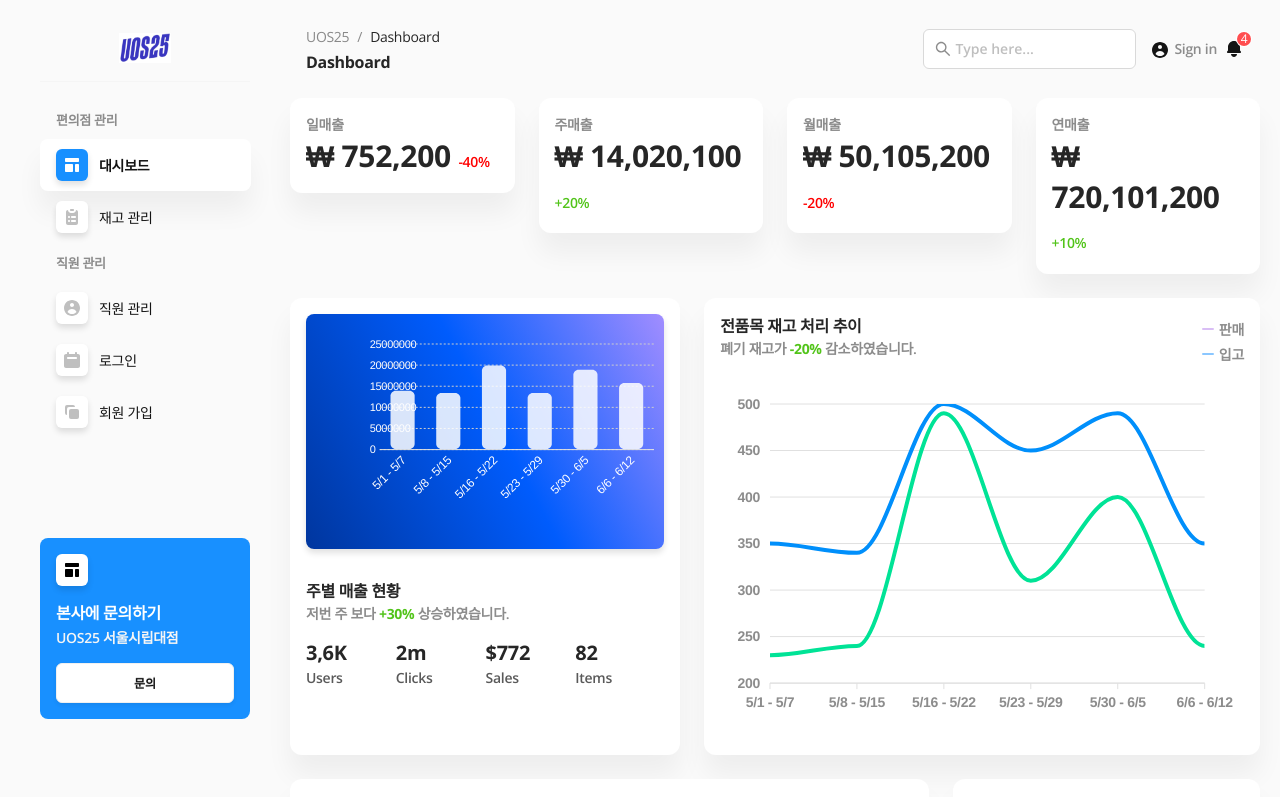
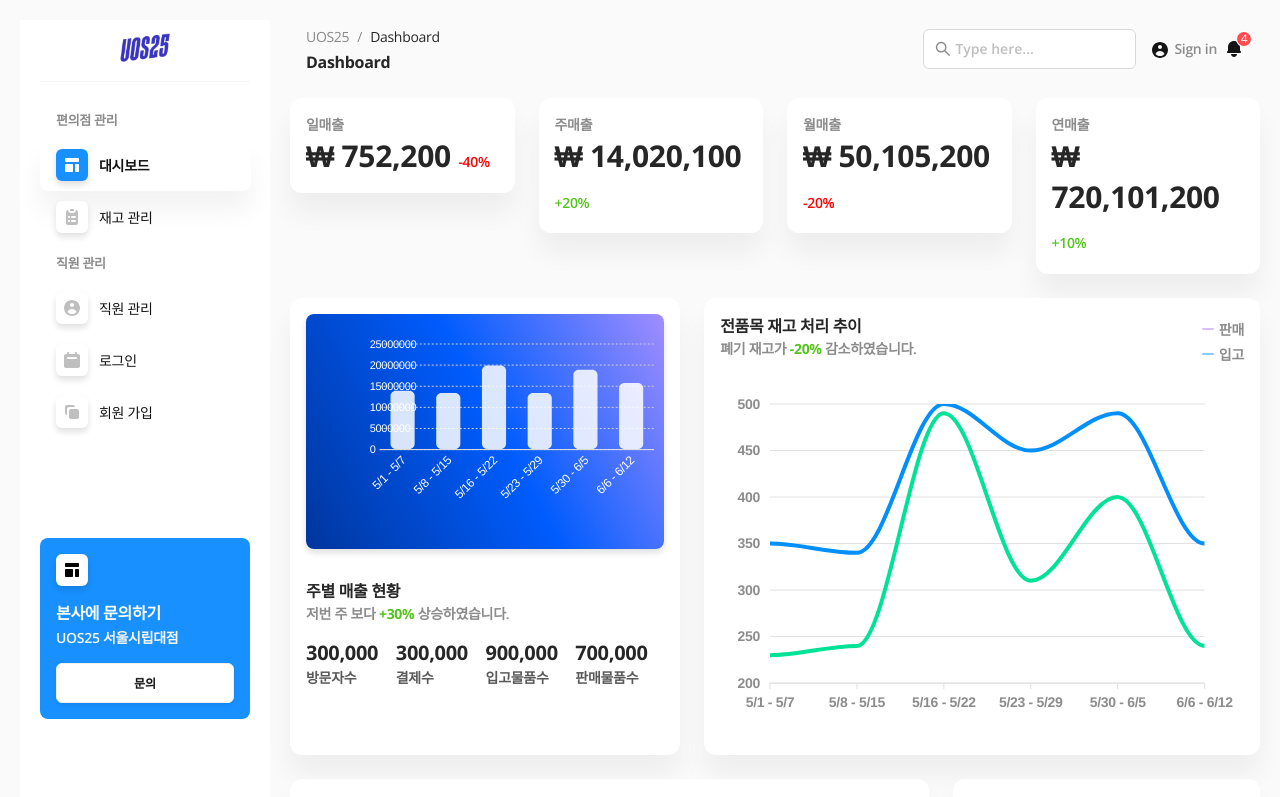
Before and after one commit to DB-Design-Convenience-Store/frontend2, a React (Create React App) app: page /dashboard in a window 1280 px wide. Shown: the top 797 px of the page. Built offline with nearby package versions, Linux system fonts and the light colour scheme.

Commit message:
refactor: removed unnecessary states

```diff
--- a/src/components/chart/EChart.js
+++ b/src/components/chart/EChart.js
@@ -8,20 +8,20 @@ function EChart() {
 
   const items = [
     {
-      Title: '3,6K',
-      user: 'Users',
+      value: '300,000',
+      title: '방문자수',
     },
     {
-      Title: '2m',
-      user: 'Clicks',
+      value: '300,000',
+      title: '결제수',
     },
     {
-      Title: '$772',
-      user: 'Sales',
+      value: '900,000',
+      title: '입고물품수',
     },
     {
-      Title: '82',
-      user: 'Items',
+      value: '700,000',
+      title: '판매물품수',
     },
   ];
 
@@ -39,8 +39,8 @@ function EChart() {
           {items.map((v, index) => (
             <Col xs={6} xl={6} sm={6} md={6} key={index}>
               <div className="chart-visitor-count">
-                <Title level={4}>{v.Title}</Title>
-                <span>{v.user}</span>
+                <Title level={4}>{v.value}</Title>
+                <span>{v.title}</span>
               </div>
             </Col>
           ))}
--- a/src/components/layout/Main.js
+++ b/src/components/layout/Main.js
@@ -1,6 +1,6 @@
-import React, { useState, useEffect } from 'react';
+import React from 'react';
 import { useLocation } from 'react-router-dom';
-import { Layout, Drawer, Affix } from 'antd';
+import { Layout, Affix } from 'antd';
 import Sidenav from './Sidenav';
 import Header from './Header';
 import Footer from './Footer';
@@ -8,95 +8,27 @@ import Footer from './Footer';
 const { Header: AntHeader, Content, Sider } = Layout;
 
 function Main({ children }) {
-  const [visible, setVisible] = useState(false);
-  const [placement, setPlacement] = useState('right');
-  const [sidenavColor, setSidenavColor] = useState('#1890ff');
-  const [sidenavType, setSidenavType] = useState('transparent');
-  const [fixed, setFixed] = useState(false);
-
-  const openDrawer = () => setVisible(!visible);
-  const handleSidenavType = (type) => setSidenavType(type);
-  const handleSidenavColor = (color) => setSidenavColor(color);
-  const handleFixedNavbar = (type) => setFixed(type);
-
   let { pathname } = useLocation();
   pathname = pathname.replace('/', '');
 
-  useEffect(() => {
-    if (pathname === 'rtl') {
-      setPlacement('left');
-    } else {
-      setPlacement('right');
-    }
-  }, [pathname]);
-
   return (
-    <Layout
-      className={`layout-dashboard ${pathname === 'profile' ? 'layout-profile' : ''}
-        ${pathname === 'rtl' ? 'layout-dashboard-rtl' : ''}`}
-    >
-      <Drawer
-        title={false}
-        placement={placement === 'right' ? 'left' : 'right'}
-        closable={false}
-        onClose={() => setVisible(false)}
-        visible={visible}
-        key={placement === 'right' ? 'left' : 'right'}
-        width={250}
-        className={`drawer-sidebar ${pathname === 'rtl' ? 'drawer-sidebar-rtl' : ''} `}
-      >
-        <Layout className={`layout-dashboard ${pathname === 'rtl' ? 'layout-dashboard-rtl' : ''}`}>
-          <Sider
-            trigger={null}
-            width={250}
-            theme="light"
-            className={`sider-primary ant-layout-sider-primary ${sidenavType === '#fff' ? 'active-route' : ''}`}
-            style={{ background: sidenavType }}
-          >
-            <Sidenav color={sidenavColor} />
-          </Sider>
-        </Layout>
-      </Drawer>
+    <Layout className={`layout-dashboard ${pathname === 'profile' ? 'layout-profile' : ''}`}>
       <Sider
         breakpoint="lg"
         collapsedWidth="0"
-        onCollapse={(collapsed, type) => {
-          console.log(collapsed, type);
-        }}
         trigger={null}
         width={250}
         theme="light"
-        className={`sider-primary ant-layout-sider-primary ${sidenavType === '#fff' ? 'active-route' : ''}`}
-        style={{ background: sidenavType }}
+        className="sider-primary ant-layout-sider-primary"
       >
-        <Sidenav color={sidenavColor} />
+        <Sidenav color="#fff" />
       </Sider>
       <Layout>
-        {fixed ? (
-          <Affix>
-            <AntHeader className={`${fixed ? 'ant-header-fixed' : ''}`}>
-              <Header
-                onPress={openDrawer}
-                name={pathname}
-                subName={pathname}
-                handleSidenavColor={handleSidenavColor}
-                handleSidenavType={handleSidenavType}
-                handleFixedNavbar={handleFixedNavbar}
-              />
-            </AntHeader>
-          </Affix>
-        ) : (
-          <AntHeader className={`${fixed ? 'ant-header-fixed' : ''}`}>
-            <Header
-              onPress={openDrawer}
-              name={pathname}
-              subName={pathname}
-              handleSidenavColor={handleSidenavColor}
-              handleSidenavType={handleSidenavType}
-              handleFixedNavbar={handleFixedNavbar}
-            />
+        <Affix>
+          <AntHeader className="ant-header-fixed">
+            <Header name={pathname} subName={pathname} />
           </AntHeader>
-        )}
+        </Affix>
         <Content className="content-ant">{children}</Content>
         <Footer />
       </Layout>
```
